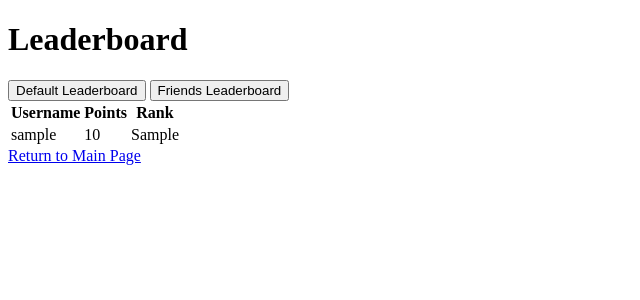
After one commit to k0zachok/Simple-Flask-project-with-DB-implementation-, a Flask app: page /leaderboard in a window 1280 px wide. The commit adds this page. Shown: the top 300 px of the page, without its empty margins (0-640 px from the left). Run offline with Flask 3, Linux system fonts and the light colour scheme; tables that the repository leaves empty hold one stand-in row (values such as "Sample post").

Commit message:
All features implemented, frontend left, chat?

```diff
--- a/app.py
+++ b/app.py
@@ -5,6 +5,7 @@ from models import db, User, GameSession
 import pickle
 from flask_migrate import Migrate
 import logging
+
 
 app = Flask(__name__)
 app.config['SQLALCHEMY_DATABASE_URI'] = 'sqlite:////tmp/test.db'
@@ -65,6 +66,50 @@ def logout():
     session.clear()
     return redirect(url_for('home'))
 
+@app.route('/leaderboard_data')
+def leaderboard_data():
+    users = User.query.order_by(User.points.desc()).all()
+    leaderboard_data = [
+        {
+            'username': user.username,
+            'points': user.points,
+            'rank': user.rank
+        }
+        for user in users
+    ]
+    return jsonify(leaderboard_data)
+
+@app.route('/leaderboard')
+def leaderboard():
+    return render_template('leaderboard.html')
+
+
+@app.route('/friends_leaderboard_data')
+def friends_leaderboard_data():
+    user_id = session.get('user_id')
+    if not user_id:
+        return "Not logged in", 401
+
+    user = User.query.get(user_id)
+    if not user:
+        return "User not found", 404
+
+    friends = user.get_friends()
+    friend_ids = [friend.id for friend in friends]
+    friends_and_user = [user.id] + friend_ids
+
+    users = User.query.filter(User.id.in_(friends_and_user)).order_by(User.points.desc()).all()
+
+    leaderboard_data = [
+        {
+            'username': user.username,
+            'points': user.points,
+            'rank': user.rank
+        }
+        for user in users
+    ]
+
+    return jsonify(leaderboard_data)
 
 @app.route('/friends', methods=['GET'])
 def friends():
@@ -342,8 +387,44 @@ def game_over():
     winner = game.check_winner(pickle.loads(game_session.player_hand), pickle.loads(game_session.dealer_hand), True, user.username)
     if winner == user.username:
         user.balance += bet
+        user.points += 15
+        if user.points < 30:
+            user.rank = 'Newbie'
+        elif user.points >= 30 and user.points < 70:
+            user.rank = 'Apprentice'
+        elif user.points >= 70 and user.points < 120:
+            user.rank = 'Rookie'
+        elif user.points >= 120 and user.points < 200:
+            user.rank = 'Amateur'
+        elif user.points >= 200 and user.points < 300:
+            user.rank = 'Expert'
+        elif user.points >= 300 and user.points < 500:
+            user.rank = 'Card Shark'
+        elif user.points >= 500 and user.points < 700:
+            user.rank = 'High Roller'
+        elif user.points >= 700:
+            user.rank = 'Blackjack Master'
+
     if winner == 'Dealer':
         user.balance -= bet
+        if user.points >= 10:
+            user.points -= 10
+            if user.points < 30:
+                user.rank = 'Newbie'
+            elif user.points >= 30 and user.points < 70:
+                user.rank = 'Apprentice'
+            elif user.points >= 70 and user.points < 120:
+                user.rank = 'Rookie'
+            elif user.points >= 120 and user.points < 200:
+                user.rank = 'Amateur'
+            elif user.points >= 200 and user.points < 300:
+                user.rank = 'Expert'
+            elif user.points >= 300 and user.points < 500:
+                user.rank = 'Card Shark'
+            elif user.points >= 500 and user.points < 700:
+                user.rank = 'High Roller'
+            elif user.points >= 700:
+                user.rank = 'Blackjack Master'
     else:
         user.balance = user.balance
     if game_session:
--- a/models.py
+++ b/models.py
@@ -11,6 +11,8 @@ class User(db.Model):
     friends = db.relationship("Friendship", foreign_keys='Friendship.user_id', back_populates="user", lazy='dynamic')
     sent_requests = db.relationship("Friendship", foreign_keys='Friendship.user_id', back_populates="user",lazy='dynamic')
     received_requests = db.relationship("Friendship", foreign_keys='Friendship.friend_id', back_populates="friend",lazy='dynamic')
+    points = db.Column(db.Integer, default=0)
+    rank = db.Column(db.String(30), default='Newbie')
 
     def send_friend_request(self, user):
         if user not in self.get_friends():
--- a/static/main.js
+++ b/static/main.js
@@ -2,14 +2,70 @@ document.addEventListener('DOMContentLoaded', (event) => {
     const friendsList = document.getElementById('friends-list');
     const sentRequestsList = document.getElementById('sent-requests-list');
     const receivedRequestsList = document.getElementById('received-requests-list');
+    const leaderboardTableBody = document.querySelector('#leaderboard-table tbody');
 
     function clearLists() {
-        friendsList.innerHTML = '';
-        sentRequestsList.innerHTML = '';
-        receivedRequestsList.innerHTML = '';
+        if (friendsList) friendsList.innerHTML = '';
+        if (sentRequestsList) sentRequestsList.innerHTML = '';
+        if (receivedRequestsList) receivedRequestsList.innerHTML = '';
     }
 
-    document.getElementById('show-friends').addEventListener('click', function() {
+    // Function to fetch and display the default (all users) leaderboard
+    function showDefaultLeaderboard() {
+        fetch('/leaderboard_data')
+            .then(response => response.json())
+            .then(data => {
+                leaderboardTableBody.innerHTML = '';
+                data.forEach(user => {
+                    const row = document.createElement('tr');
+                    row.innerHTML = `
+                        <td>${user.username}</td>
+                        <td>${user.points}</td>
+                        <td>${user.rank}</td>
+                    `;
+                    leaderboardTableBody.appendChild(row);
+                });
+            })
+            .catch(error => console.error('Error fetching leaderboard data:', error));
+    }
+
+    // Function to fetch and display the friends-only leaderboard
+    function showFriendsLeaderboard() {
+        fetch('/friends_leaderboard_data')
+            .then(response => response.json())
+            .then(data => {
+                leaderboardTableBody.innerHTML = '';
+                data.forEach(user => {
+                    const row = document.createElement('tr');
+                    row.innerHTML = `
+                        <td>${user.username}</td>
+                        <td>${user.points}</td>
+                        <td>${user.rank}</td>
+                    `;
+                    leaderboardTableBody.appendChild(row);
+                });
+            })
+            .catch(error => console.error('Error fetching friends leaderboard data:', error));
+    }
+
+    // Initial load: show the default leaderboard
+    showDefaultLeaderboard();
+
+    // Event listener for showing default leaderboard
+    const showAllLeaderboardButton = document.getElementById('default-leaderboard-button');
+    if (showAllLeaderboardButton) {
+        showAllLeaderboardButton.addEventListener('click', showDefaultLeaderboard);
+    }
+
+    // Event listener for showing friends leaderboard
+    const showFriendsLeaderboardButton = document.getElementById('friends-leaderboard-button');
+    if (showFriendsLeaderboardButton) {
+        showFriendsLeaderboardButton.addEventListener('click', showFriendsLeaderboard);
+    }
+
+    const showFriendsButton = document.getElementById('show-friends');
+    if (showFriendsButton) {
+        showFriendsButton.addEventListener('click', function() {
             clearLists();
             fetch('/get_friends')
                 .then(response => response.json())
@@ -32,8 +88,11 @@ document.addEventListener('DOMContentLoaded', (event) => {
                     });
                 });
         });
+    }
 
-    document.getElementById('show-sent-requests').addEventListener('click', function() {
+    const showSentRequestsButton = document.getElementById('show-sent-requests');
+    if (showSentRequestsButton) {
+        showSentRequestsButton.addEventListener('click', function() {
             clearLists();
             fetch('/get_sent_requests')
                 .then(response => response.json())
@@ -41,8 +100,11 @@ document.addEventListener('DOMContentLoaded', (event) => {
                     sentRequestsList.innerHTML = data.sent_requests.join(', ');
                 });
         });
+    }
 
-    document.getElementById('show-received-requests').addEventListener('click', function() {
+    const showReceivedRequestsButton = document.getElementById('show-received-requests');
+    if (showReceivedRequestsButton) {
+        showReceivedRequestsButton.addEventListener('click', function() {
             clearLists();
             fetch('/get_received_requests')
                 .then(response => response.json())
@@ -76,17 +138,24 @@ document.addEventListener('DOMContentLoaded', (event) => {
                     });
                 });
         });
+    }
 
-    document.getElementById('add-friend').addEventListener('click', function() {
+    const addFriendButton = document.getElementById('add-friend');
+    if (addFriendButton) {
+        addFriendButton.addEventListener('click', function() {
             document.getElementById('add-friend-form').style.display = 'block';
         });
+    }
 
-    document.getElementById('send-request').addEventListener('click', function() {
+    const sendRequestButton = document.getElementById('send-request');
+    if (sendRequestButton) {
+        sendRequestButton.addEventListener('click', function() {
             const friendUsername = document.getElementById('friend-username').value;
             fetch(`/send_friend_request/${friendUsername}`, { method: 'POST' })
                 .then(response => response.json())
                 .then(data => {
                     alert(data.message);
+                    document.getElementById('add-friend-form').style.display = 'none';
                     // Update the list of sent requests
                     fetch('/get_sent_requests')
                         .then(response => response.json())
@@ -95,4 +164,5 @@ document.addEventListener('DOMContentLoaded', (event) => {
                         });
                 });
         });
+    }
 });
--- /dev/null
+++ b/templates/leaderboard.html
@@ -0,0 +1,26 @@
+<!DOCTYPE html>
+<html>
+<head>
+    <title>Leaderboard</title>
+    <script src="https://ajax.googleapis.com/ajax/libs/jquery/3.5.1/jquery.min.js"></script>
+    <script src="/static/main.js"></script>
+</head>
+<body>
+    <h1>Leaderboard</h1>
+    <button id="default-leaderboard-button">Default Leaderboard</button>
+    <button id="friends-leaderboard-button">Friends Leaderboard</button>
+    <table id="leaderboard-table">
+        <thead>
+            <tr>
+                <th>Username</th>
+                <th>Points</th>
+                <th>Rank</th>
+            </tr>
+        </thead>
+        <tbody>
+
+        </tbody>
+    </table>
+    <a href="/">Return to Main Page</a>
+</body>
+</html>
```
Also changed, not shown: migrations/versions/c33111d2acba_.py (renamed from migrations/versions/f186a8aeff25_third_initial_migration.py, +6 -4 lines), quicktest.py (added, +7 -0 lines), templates/main.html (+9 -1 lines), 1 other file. Lines whose indentation alone changed are shown as unchanged.
